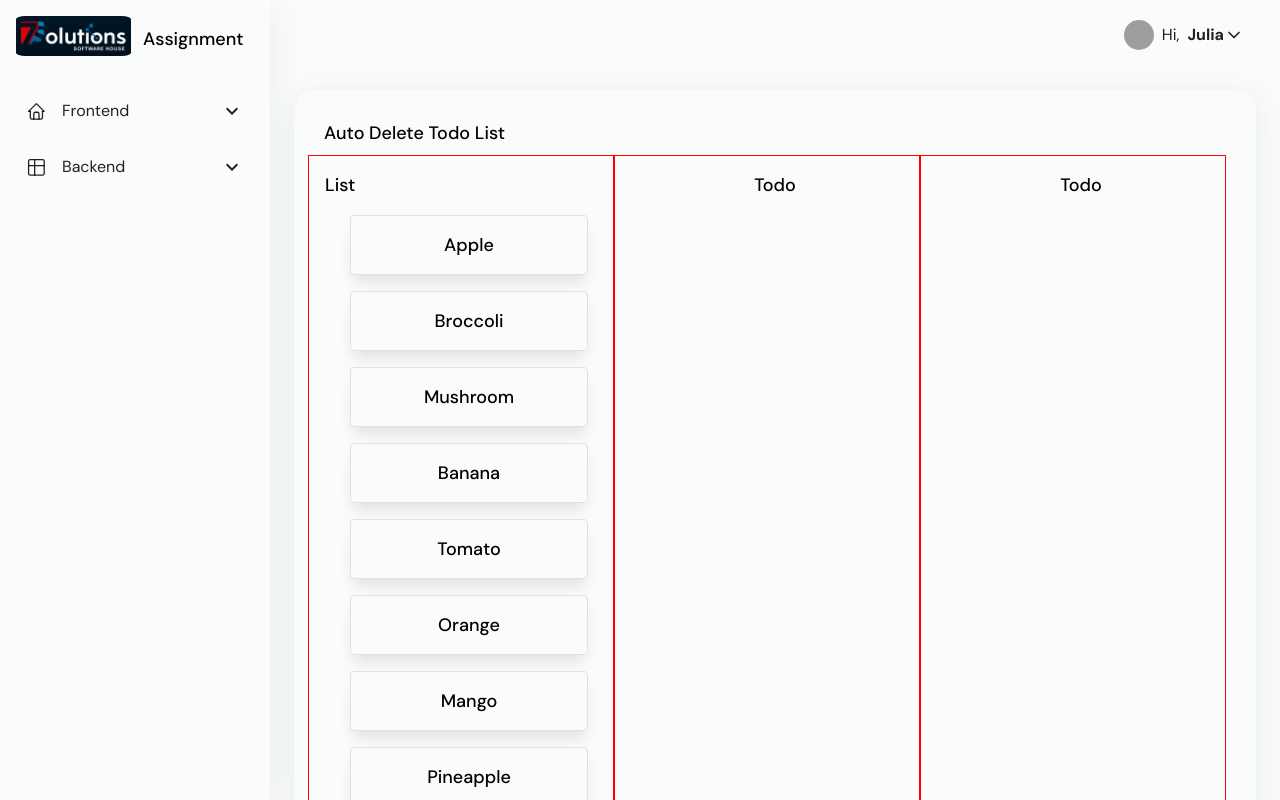
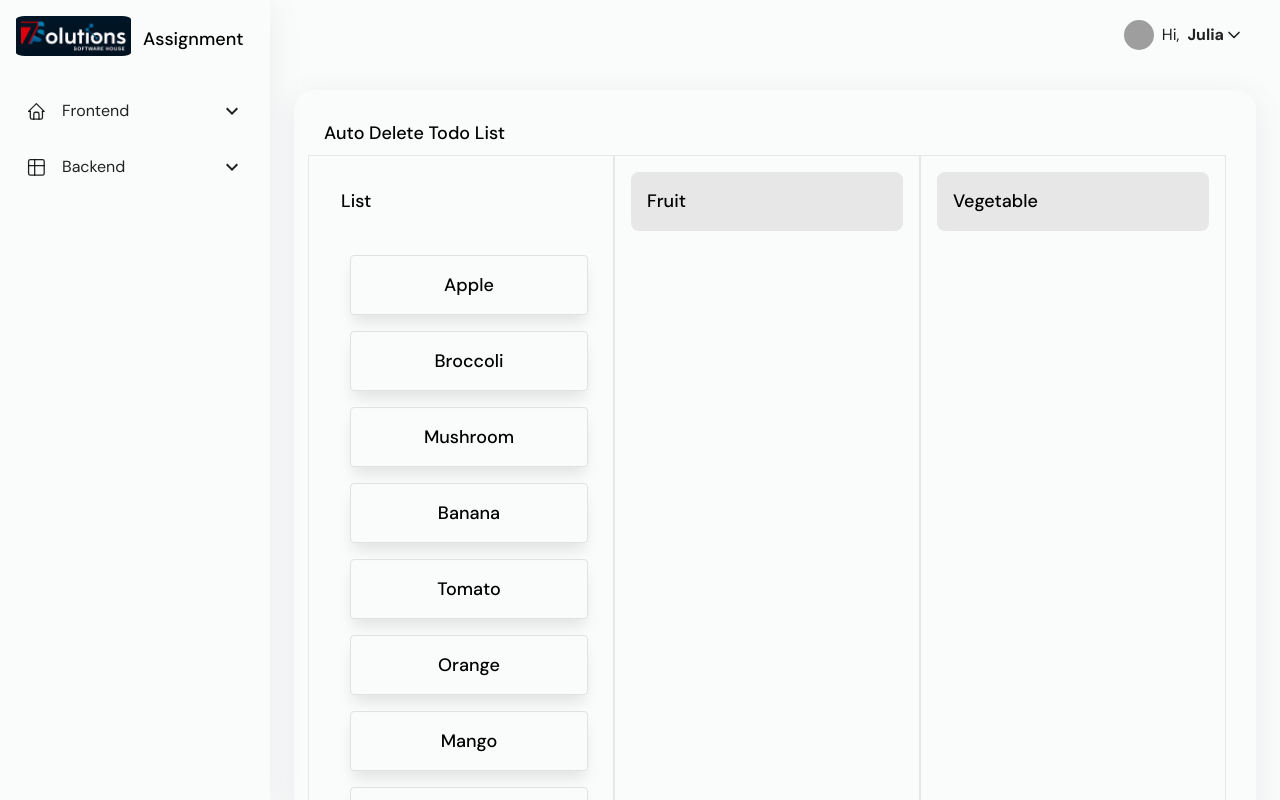
Before and after one commit to Fiw0202/Assignments, a Next.js app: page /frontend/todo in a window 1280 px wide. Shown: the top 800 px of the page. Built offline with nearby package versions, Linux system fonts and the light colour scheme; grey boxes are pictures that could not be loaded.

Commit message:
complete auto Todo list
- UI
- Function

```diff
--- a/src/app/(DashboardLayout)/frontend/todo/page.tsx
+++ b/src/app/(DashboardLayout)/frontend/todo/page.tsx
@@ -1,21 +1,80 @@
 "use client";
 
-import React from "react";
+import React, { useState } from "react";
 import BaseCard from "../../components/shared/BaseCard";
-import { Typography, Grid, Box, Button, } from "@mui/material";
+import { Typography, Grid, Box } from "@mui/material";
 import { mockupItems } from "./mockupItems";
 
+interface ISelectedItem {
+  type: string;
+  name: string;
+  group?: number;
+}
+
+interface IParamsFilter {
+  group?: number;
+  type?: string;
+}
 
 const TodoList = () => {
+  const newList = mockupItems.map((m) => ({ ...m, group: 1 }));
+
+  const [listPlantData, setPlantData] = useState<ISelectedItem[]>(newList);
+  const [selectedItems, setSelectedItems] = useState<ISelectedItem[]>([]);
+
+  const filteredData = ({ group, type }: IParamsFilter) => {
+    const data = listPlantData?.filter(
+      (f, index, arr) =>
+        f.group === group &&
+        (type === undefined || f?.type === type) &&
+        index ===
+          arr.findIndex(
+            (fi) =>
+              fi.type === f.type && fi.name === f.name && fi.group === f.group
+          )
+    );
+    return data;
+  };
+
+  const handleSelectItem = (item: ISelectedItem) => {
+    if (item.type === "Fruit") {
+      item.group = 2;
+    } else {
+      item.group = 3;
+    }
+    setPlantData((prevItems) => [...prevItems, item]);
+    setSelectedItems((prevItems) => [...prevItems, item]);
+  };
+
+  const handleDeselect = (item: ISelectedItem) => {
+    item.group = 1;
+    setPlantData((prevItems) => [...prevItems, item]);
+  };
+
+  const autoDeSelect = () => {
+    if (selectedItems.length > 0) {
+      const updatedSelectedItems = selectedItems.slice(1);
+      const autoList = selectedItems[0];
+      autoList.group = 1;
+      setPlantData((prevItems) => [...prevItems, autoList]);
+      setSelectedItems(updatedSelectedItems);
+    }
+  };
+
+  if (selectedItems.length > 0) {
+    setTimeout(async () => autoDeSelect(), 5000);
+  }
+
   return (
     <BaseCard title="Auto Delete Todo List">
-      <Grid container spacing={2} direction="row" justifyContent="center">
-        <Grid item xs={4} md={4} sx={{ border: "1px solid red" }}>
-          <Typography variant="h4" align="left" mb={2}>
+      <Grid container spacing={2} direction="row">
+        {/*Items For Select*/}
+        <Grid item xs={4} md={4} sx={{ border: "1px solid #e7e7e7" }}>
+          <Typography variant="h4" align="left" mb={3} p={2}>
             List
           </Typography>
           <Grid container spacing={2} justifyContent="center" mb={2}>
-            {mockupItems?.map((m, index) => {
+            {filteredData({ group: 1 })?.map((m, index) => {
               return (
                 <Grid item xs={10} p={0} key={index}>
                   <Box
@@ -32,7 +91,7 @@ const TodoList = () => {
                         backgroundColor: "#e7e7e7",
                       },
                     }}
-                    onClick={() => alert(123)}
+                    onClick={(e) => handleSelectItem(m)}
                   >
                     <Typography variant="h4" align="center" key={index}>
                       {m?.name}
@@ -44,15 +103,90 @@ const TodoList = () => {
           </Grid>
         </Grid>
 
-        <Grid item xs={4} md={4} sx={{ border: "1px solid red" }}>
-          <Typography variant="h4" align="center">
-            Todo
+        {/*Fruit Type*/}
+        <Grid item xs={4} md={4} sx={{ border: "1px solid #e7e7e7" }}>
+          <Typography
+            variant="h4"
+            align="left"
+            mb={3}
+            mr={2}
+            padding={2}
+            borderRadius={2}
+            sx={{ backgroundColor: "#e7e7e7" }}
+          >
+            Fruit
           </Typography>
+          <Grid container spacing={2} justifyContent="center" mb={2}>
+            {filteredData({ group: 2, type: "Fruit" })?.map((m, index) => {
+              return (
+                <Grid item xs={10} p={0} key={index}>
+                  <Box
+                    height={60}
+                    justifyItems="center"
+                    gap={4}
+                    p={2}
+                    borderRadius={1}
+                    sx={{
+                      border: "1px solid #e1e1e1",
+                      boxShadow: " 0px 10px 15px -3px rgba(0,0,0,0.1)",
+                      "&:hover": {
+                        cursor: "pointer",
+                        backgroundColor: "#e7e7e7",
+                      },
+                    }}
+                    onClick={(e) => handleDeselect(m)}
+                  >
+                    <Typography variant="h4" align="center" key={index}>
+                      {m?.name}
+                    </Typography>
+                  </Box>
+                </Grid>
+              );
+            })}
+          </Grid>
         </Grid>
-        <Grid item xs={4} md={4} sx={{ border: "1px solid red" }}>
-          <Typography variant="h4" align="center">
-            Todo
+
+        {/*Vegetable Type*/}
+        <Grid item xs={4} md={4} sx={{ border: "1px solid #e7e7e7" }}>
+          <Typography
+            variant="h4"
+            align="left"
+            mb={3}
+            mr={2}
+            padding={2}
+            borderRadius={2}
+            sx={{ backgroundColor: "#e7e7e7" }}
+          >
+            Vegetable
           </Typography>
+          <Grid container spacing={2} justifyContent="center" mb={2}>
+            {filteredData({ group: 3, type: "Vegetable" })?.map((m, index) => {
+              return (
+                <Grid item xs={10} p={0} key={index}>
+                  <Box
+                    height={60}
+                    justifyItems="center"
+                    gap={4}
+                    p={2}
+                    borderRadius={1}
+                    sx={{
+                      border: "1px solid #e1e1e1",
+                      boxShadow: " 0px 10px 15px -3px rgba(0,0,0,0.1)",
+                      "&:hover": {
+                        cursor: "pointer",
+                        backgroundColor: "#e7e7e7",
+                      },
+                    }}
+                    onClick={(e) => handleDeselect(m)}
+                  >
+                    <Typography variant="h4" align="center" key={index}>
+                      {m?.name}
+                    </Typography>
+                  </Box>
+                </Grid>
+              );
+            })}
+          </Grid>
         </Grid>
       </Grid>
     </BaseCard>
@@ -60,6 +194,3 @@ const TodoList = () => {
 };
 
 export default TodoList;
-function styled(Paper: any) {
-  throw new Error("Function not implemented.");
-}
```
